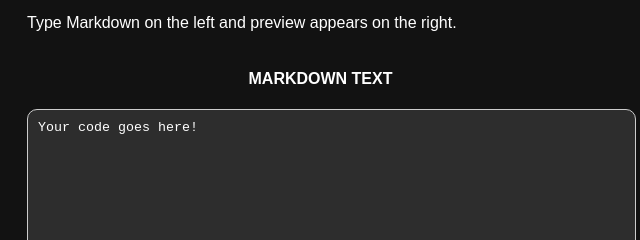
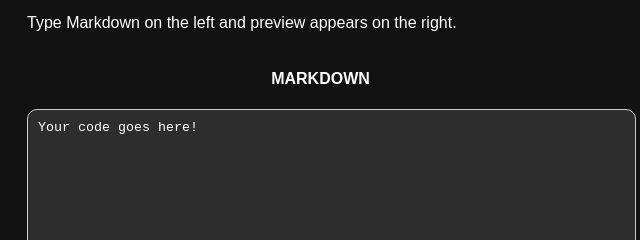
Before and after one commit to TusharYatageri/Markdown, a plain HTML site: page index.html in a window 1280 px wide. Shown: the part 122-362 px from the top of the page, 1-641 px from the left. Drawn offline with nearby package versions, Linux system fonts and the light colour scheme.

Commit message:
code updated

```diff
--- a/index.html
+++ b/index.html
@@ -51,7 +51,7 @@
   <div class="container">
     <!-- Markdown Input -->
     <div style="width: 50%;">
-      <h4>MARKDOWN TEXT</h4>
+      <h4>MARKDOWN</h4>
       <textarea id="markdown-input">Your code goes here!</textarea>
     </div>
 
```
